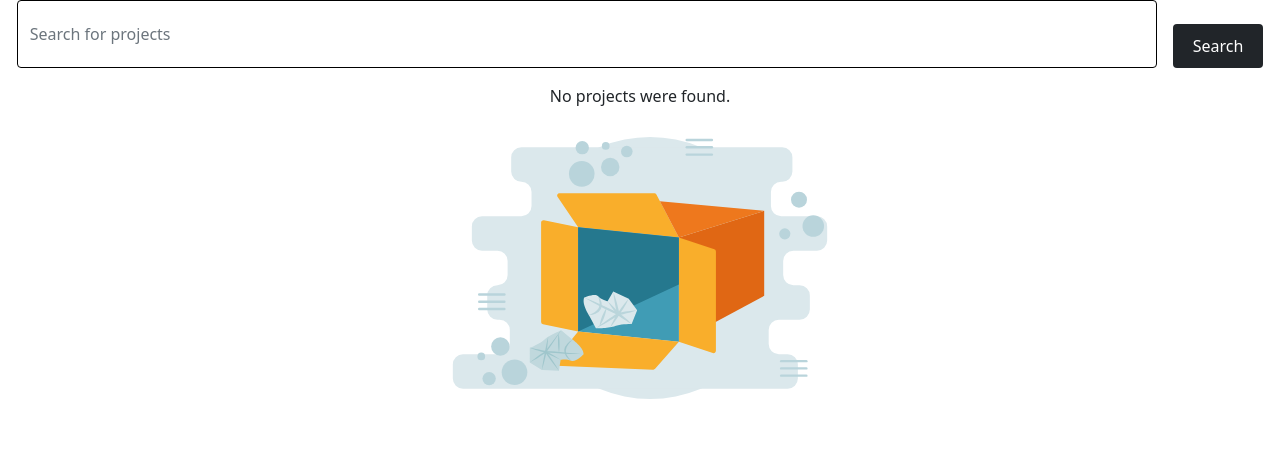
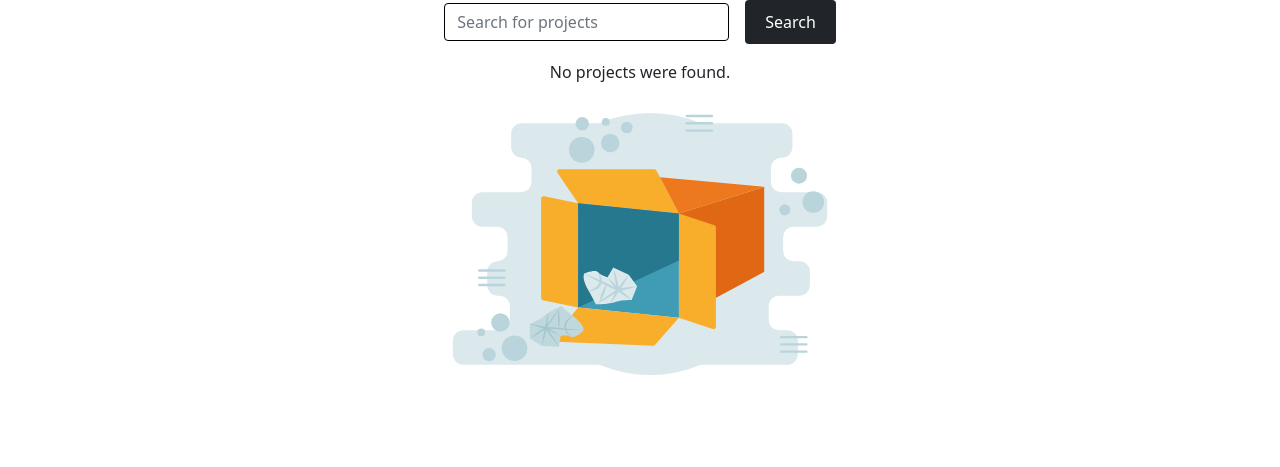
Before and after one commit to marthemaere/smash, a PHP site: page / in a window 1280 px wide. Shown: the part 75-542 px from the top of the page. Run offline with PHP 8.4, Linux system fonts and the light colour scheme; data comes from the database, SQL or seed files in the repository; data that the repository does not hold is empty.

Commit message:
style: fix styling of search button

```diff
--- a/index.php
+++ b/index.php
@@ -49,9 +49,9 @@
 
     <div class="justify-content-center container">
         <form class="form" action="" method="post">
-            <div class="form-group d-flex justify-content-center">
-                <input class="form-control col-2 col-lg-0 mb-3 mb-lg-0 me-lg-3" type="text" name="search" placeholder="Search for projects">
-                <input class="btn btn-dark mt-4" type="submit" name="submit-search" value="Search">
+            <div class="form-group d-flex justify-content-center align-items-center">
+                <input class="form-control w-25 mb-lg-0 me-lg-3" type="text" name="search" placeholder="Search for projects">
+                <input class="btn btn-dark" type="submit" name="submit-search" value="Search">
             </div>
         </form>
     </div>
```
